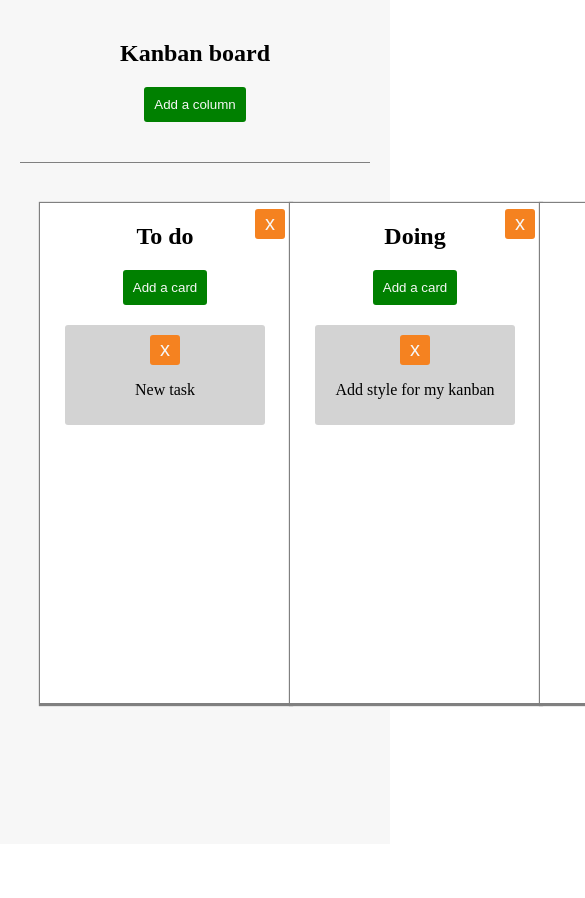
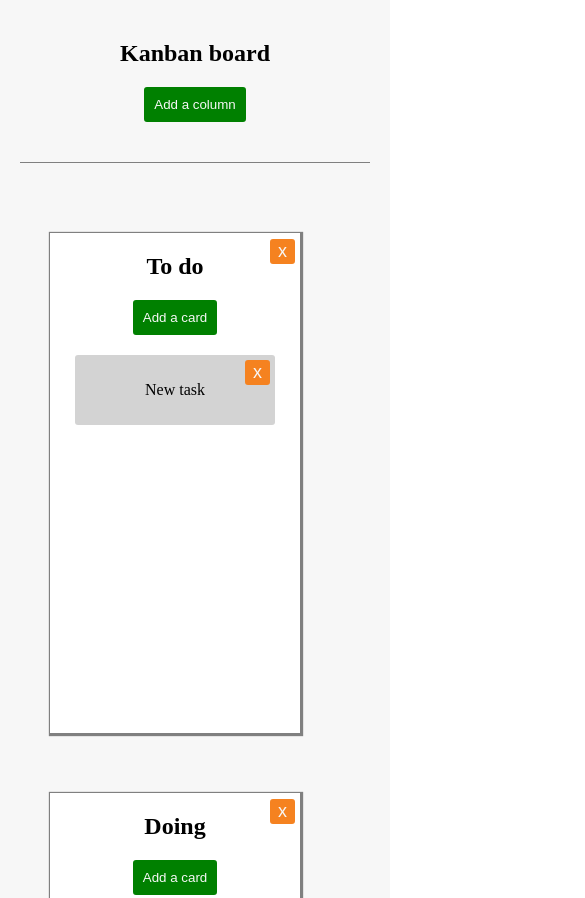
Before and after one commit to Kolumbryna22/Budujemu-wlasny-kanban, a website: page index.html in a window 390 px wide. Shown: the top 898 px of the page, 585 px wide, since content can reach past the window. Before the commit the page ends 844 px from the top, so only its background shows below. Drawn offline with nearby package versions, Linux system fonts and the light colour scheme.

Commit message:
Add responsive

```diff
--- a/sass/_buttons.scss
+++ b/sass/_buttons.scss
@@ -5,9 +5,9 @@
 
 .btn-delete {
     @include button-style($color-btn-delete, $color-background, 3px);
-    font-size: 20px;
+    font-size: 18px;
     padding: 0;
-    width: 30px;
-    height: 30px;
+    width: 25px;
+    height: 25px;
     text-align: center;
 }
--- a/sass/_card.scss
+++ b/sass/_card.scss
@@ -1,8 +1,16 @@
 .card {
+    position: relative;
     list-style-type: none;
     width: 200px;
+    padding: 10px;
     background-color: $color-card-background;
-    padding: 10px;
     border-radius: $border-radius;
     margin: 20px auto;
+    word-wrap: break-word;
+
+    .btn-delete {
+        position: absolute;
+        top: 5px;
+        right: 5px;
+    }
 }
--- a/sass/_column.scss
+++ b/sass/_column.scss
@@ -1,5 +1,6 @@
 .column-container {
     display: flex;
+    flex-wrap: wrap;
     justify-content: space-between;
     padding: 40px 20px;
     border-top: 1px solid grey;
@@ -7,6 +8,7 @@
 
 .column {
     position: relative;
+    margin: 30px 10px;
     min-width: 250px;
     box-shadow: 1px 1px 1px 2px grey;
     min-height: 500px;
```
Also changed, not shown: css/style.css, 2 other files.
